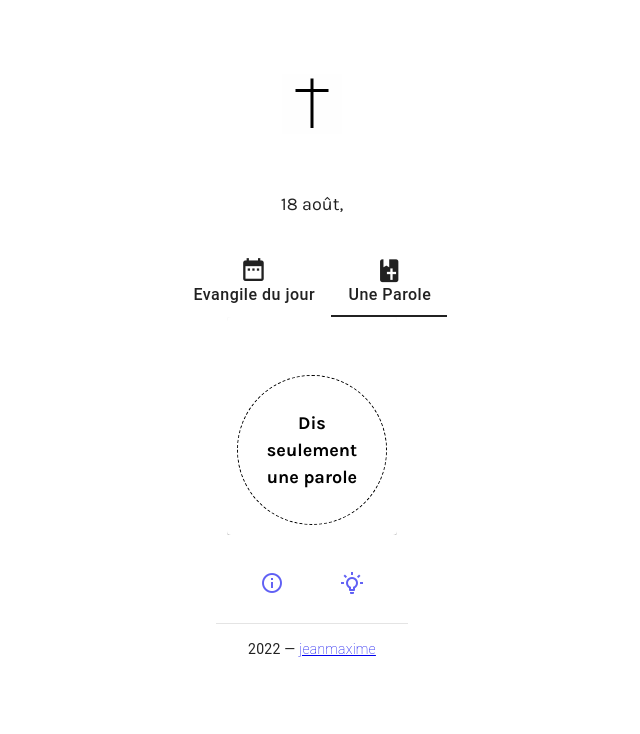
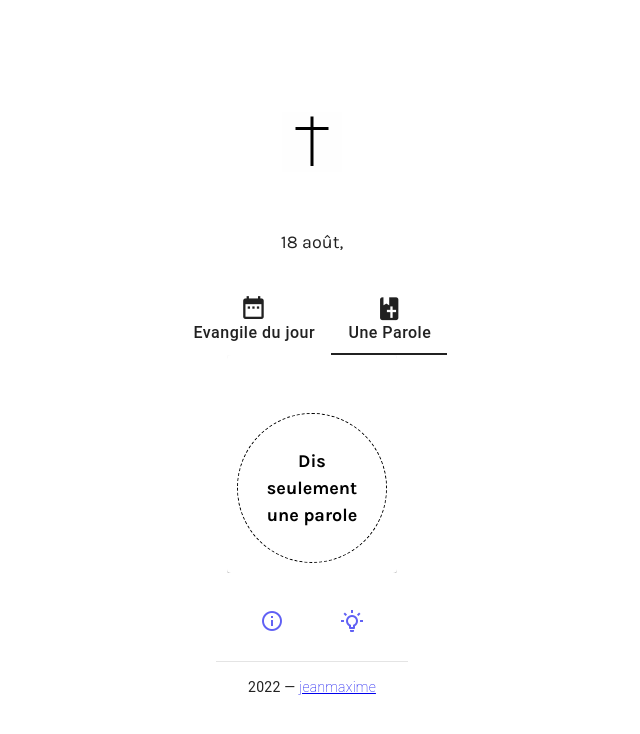
Before and after one commit to jmcob/uneparole.love, a Vue app: page / in a window 1280 px wide. Shown: the top 734 px of the page, without its empty margins (328-968 px from the left). Built offline with nearby package versions, Linux system fonts and the light colour scheme; no server answers.

Commit message:
une histoire de taille une fois de plus

```diff
--- a/src/style.scss
+++ b/src/style.scss
@@ -19,6 +19,8 @@ margin: 50px;
     display: flex;
     flex-direction: column;
     align-items: center;
+    padding: 3vw;
+    width: 94vw;
     max-width: 500px;
 }
 
```
